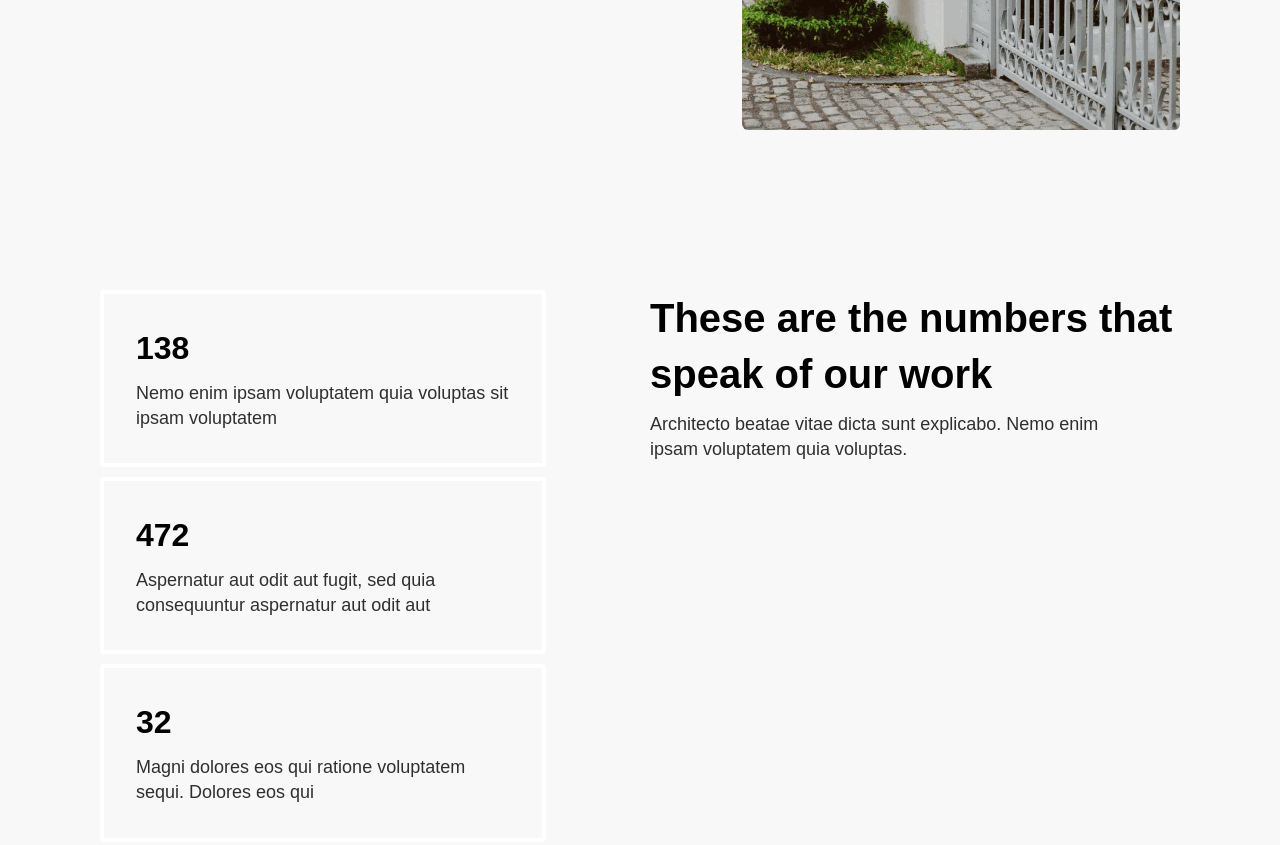
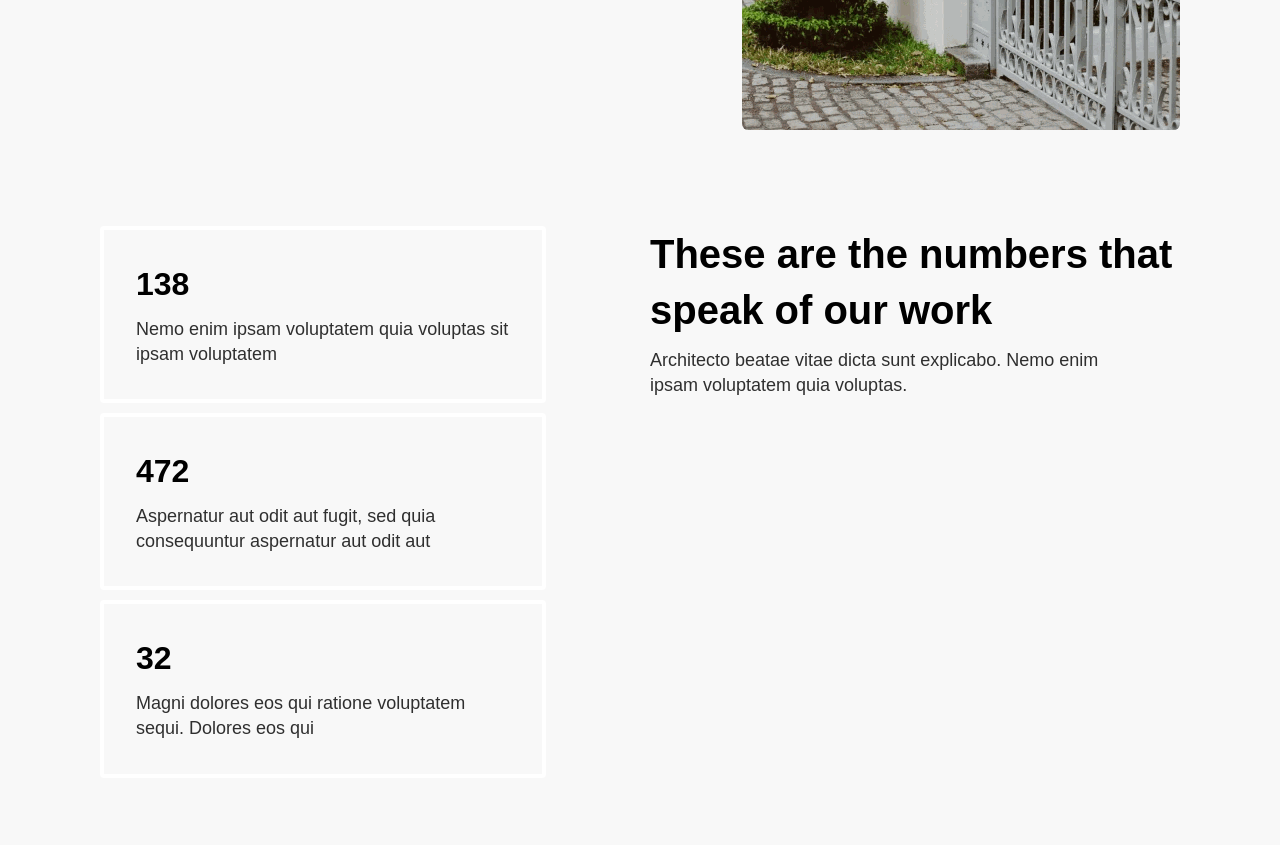
Before and after one commit to rveljko/leail, a website: page src/index.html in a window 1280 px wide. Shown: the part 780-1625 px from the top of the page. Drawn offline with nearby package versions, Linux system fonts and the light colour scheme; files that its build step writes are made by us from their sources; a web font is replaced by a local one.

Commit message:
Change Padding

```diff
--- a/src/sass/utilities/_padding.scss
+++ b/src/sass/utilities/_padding.scss
@@ -1,10 +1,10 @@
 @use '../abstracts/' as *;
 
 .padding {
-    padding: 5rem 0;
+    padding: 3rem 0;
 
     @include breakpoint(large) {
-        padding: 10rem 0;
+        padding: 6rem 0;
     }
 
     &--navigation {
```
